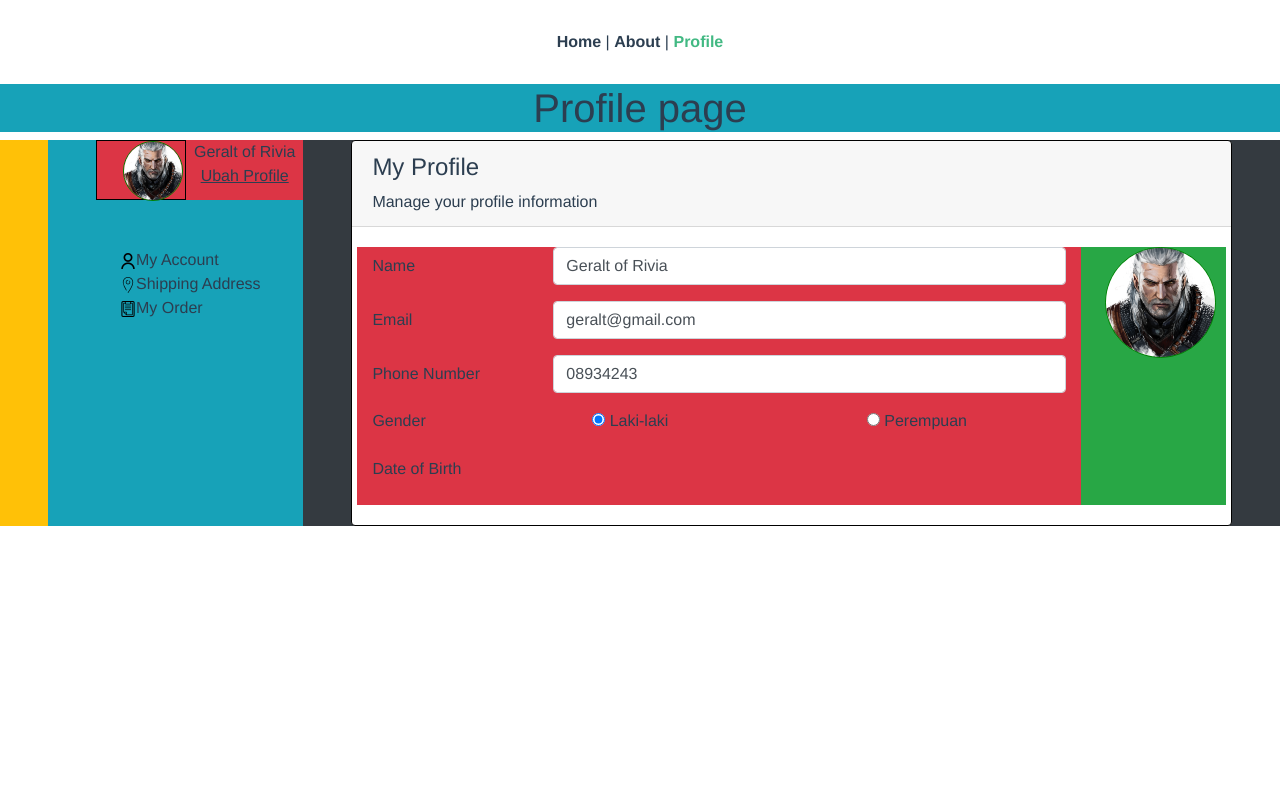
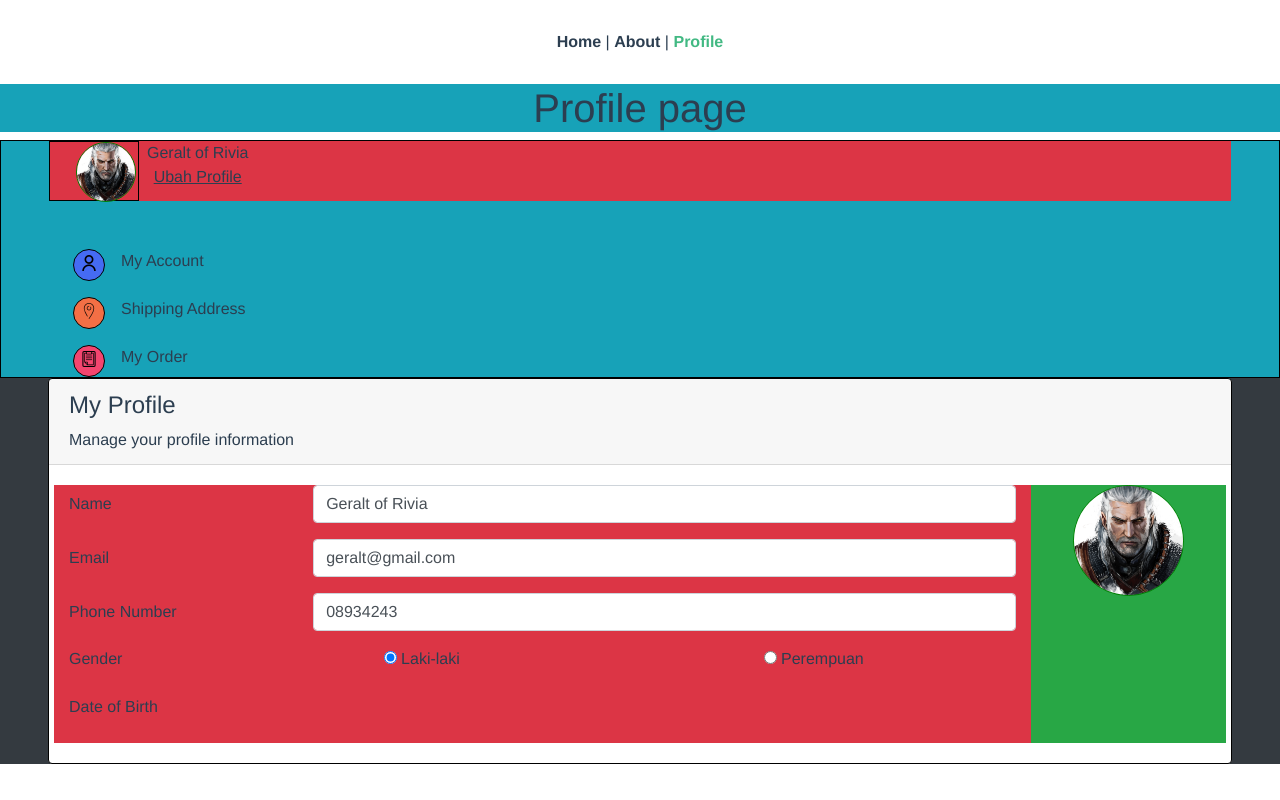
Before and after one commit to Friemorn/App-Blanja-FrontEnd, a Vue app: page /profile in a window 1280 px wide. Built offline with nearby package versions, Linux system fonts and the light colour scheme.

Commit message:
add method edit address

```diff
--- a/src/components/profile/profile-container.vue
+++ b/src/components/profile/profile-container.vue
@@ -1,8 +1,8 @@
 <template>
     <div>
-        <div class="wrapper d-flex bg-warning">
-            <div class="profile bg-info ml-5">
-              <div class="profile-user d-flex ml-5 bg-danger">
+        <div class="wrapper bg-warning">
+            <div class="profile bg-info" style="border:1px solid black">
+              <div class="profile-user d-flex mx-5 bg-danger">
                 <div class="user-img">
                   <img class="rounded-circle ml-4" src="../../assets/d8p1wqo-3b4d78e8-db49-4a66-99c1-882a64c82be0.jpg" alt="">
                 </div>
@@ -11,28 +11,28 @@
                   <span class="change" @click="edit(profile)">Ubah Profile</span>
                 </div>
               </div>
-              <div class="profile-data ml-5 mt-5">
-                <div class="account d-flex ml-4">
-                  <div class="account-logo">
+              <div class="profile-data mx-5 mt-5">
+                <div class="account d-flex mb-3 ml-4">
+                  <div class="account-logo img-round mr-3">
                     <img src="../../assets/user-profile.png">
                   </div>
                   <span class="click" @click="toggle">My Account</span>
                 </div>
-                <div class="address d-flex ml-4">
-                  <div class="pinpoint">
+                <div class="address d-flex mb-3 ml-4">
+                  <div class="pinpoint img-round mr-3">
                     <img src="../../assets/pin.png">
                   </div>
                   <span class="click" @click="toggle">Shipping Address</span>
                 </div>
                 <div class="order d-flex ml-4">
-                  <div class="clipboard">
+                  <div class="clipboard img-round mr-3">
                     <img src="../../assets/clipboard.png">
                   </div>
                   <span class="click" @click="toggle">My Order</span>
                 </div>
               </div>
             </div>
-            <div class="card-profile flex-grow-1" v-for="(profile, index) in profiles" :key="index">
+            <div class="card-profile" v-for="(profile, index) in profiles" :key="index">
               <cardProfile v-if="showing==='My Account'" :data="profile"/>
               <addressCard v-else-if="showing==='Shipping Address'" />
               <orderCard v-else-if="showing==='My Order'"/>
@@ -71,7 +71,8 @@ export default {
   },
   computed: {
     ...mapGetters({
-      profiles: 'get_profiles'
+      profiles: 'get_profiles',
+      address: 'get_address'
     })
   }
 }
@@ -90,6 +91,12 @@ export default {
   height: 60px;
   object-fit: cover;
 }
+.img-round {
+  width: 32px;
+  height: 32px;
+  border: 1px solid black;
+  border-radius: 50%;
+}
 .change {
   cursor: pointer;
   text-decoration-line: underline;
@@ -97,4 +104,39 @@ export default {
 .click {
   cursor: pointer;
 }
+
+.account-logo {
+  background: #456BF3;
+}
+.pinpoint {
+  background: #F36F45;
+}
+.clipboard {
+  background: #F3456F;
+}
+@media screen and (min-width: 1300px) {
+  .wrapper {
+    display: flex;
+  }
+  .card-profile {
+    flex-grow: 1;
+    margin: 0 90px 0px 50px;
+  }
+}
+@media screen and (max-width: 1300px) {
+  .profile {
+    width: 100%;
+  }
+  .card-profile {
+    width: 100%;
+    margin: auto;
+  }
+}
+
+/* On screens that are 600px or less, set the background color to olive */
+@media screen and (max-width: 600px) {
+  body {
+    background-color: olive;
+  }
+}
 </style>
```
